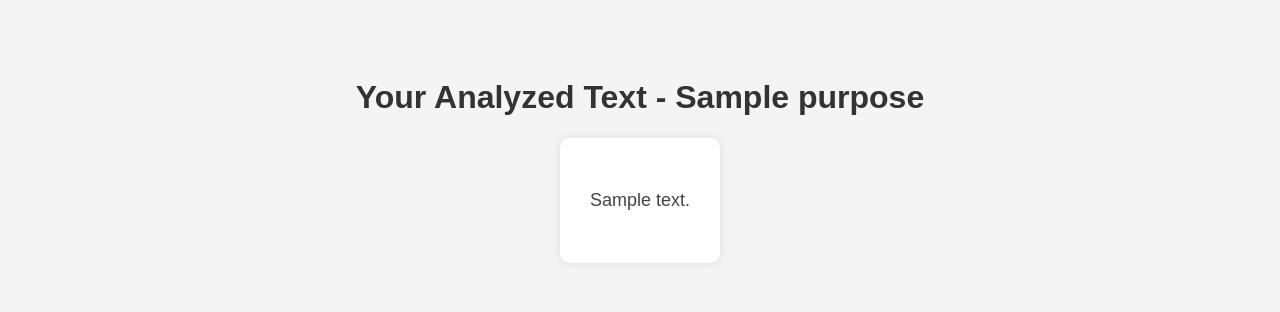
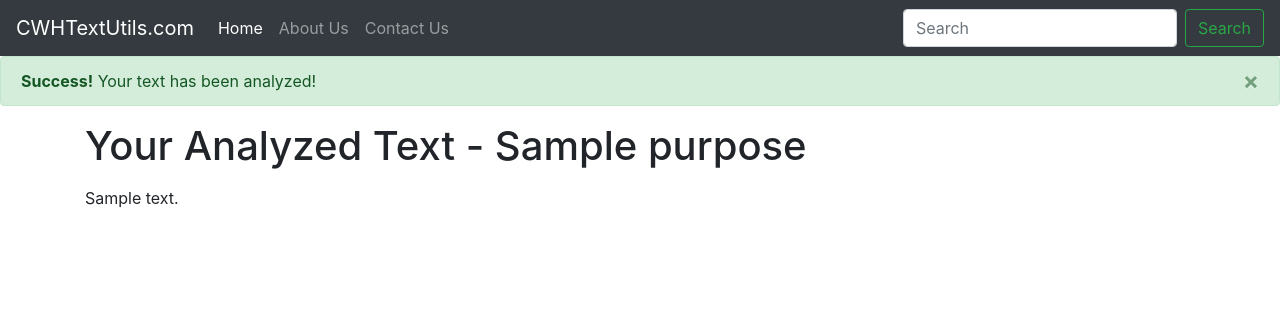
Before and after one commit to MASOOM-BIT/DjangoProjects, a Django app: template mysite/templates/Analyize.html in a window 1280 px wide. Shown: the top 312 px of the page. Run offline with Django 5.2, Linux system fonts and the light colour scheme; the template is opened without the code that fills it: most values are stand-ins (such as "Sample title", 1, 10 or a date in 2020); some libraries are stand-ins or nearby versions.

Commit message:
Refactor Analyze.html to use Bootstrap for improved layout and styling, and enhance user experience with a navigation bar and success alert.

```diff
--- a/mysite/templates/Analyize.html
+++ b/mysite/templates/Analyize.html
@@ -1,19 +1,64 @@
-<!DOCTYPE html>
+<!doctype html>
 <html lang="en">
-<head>
-    <meta charset="UTF-8">
-    <meta name="viewport" content="width=device-width, initial-scale=1.0">
-    <title>Analyze Page</title>
-</head>
-<body style="font-family: Arial, sans-serif; background-color: #f4f4f4; text-align: center; padding: 50px;">
+  <head>
+    <!-- Required meta tags -->
+    <meta charset="utf-8">
+    <meta name="viewport" content="width=device-width, initial-scale=1, shrink-to-fit=no">
 
-    <h1 style="color: #333;">Your Analyzed Text - {{ purpose }}</h1>
+    <!-- Bootstrap CSS -->
+    <link rel="stylesheet" href="https://stackpath.bootstrapcdn.com/bootstrap/4.2.1/css/bootstrap.min.css" integrity="sha384-GJzZqFGwb1QTTN6wy59ffF1BuGJpLSa9DkKMp0DgiMDm4iYMj70gZWKYbI706tWS" crossorigin="anonymous">
 
-    <div style="background: white; padding: 20px; border-radius: 10px; box-shadow: 0px 0px 10px rgba(0, 0, 0, 0.1); display: inline-block; max-width: 80%; margin: auto;">
-        <p style="font-size: 18px; color: #444; line-height: 1.6; padding: 10px;">
-            {{ analyzed_text }}
-        </p>
-    </div>
+    <title>CWH Text Utils</title>
+  </head>
+  <body>
+<nav class="navbar navbar-expand-lg navbar-dark bg-dark">
+  <a class="navbar-brand" href="#">CWHTextUtils.com</a>
+  <button class="navbar-toggler" type="button" data-toggle="collapse" data-target="#navbarNavDropdown" aria-controls="navbarNavDropdown" aria-expanded="false" aria-label="Toggle navigation">
+    <span class="navbar-toggler-icon"></span>
+  </button>
+  <div class="collapse navbar-collapse" id="navbarNavDropdown">
+    <ul class="navbar-nav">
+      <li class="nav-item active">
+        <a class="nav-link" href="/">Home <span class="sr-only">(current)</span></a>
+      </li>
+      <li class="nav-item">
+        <a class="nav-link" href="#">About Us</a>
+      </li>
+      <li class="nav-item">
+        <a class="nav-link" href="#">Contact Us</a>
+      </li>
 
-</body>
+    </ul>
+  </div>
+  <form class="form-inline">
+    <input class="form-control mr-sm-2" type="search" placeholder="Search" aria-label="Search">
+    <button class="btn btn-outline-success my-2 my-sm-0" type="submit">Search</button>
+  </form>
+</nav>
+
+
+<div class="alert alert-success alert-dismissible fade show" role="alert">
+  <strong>Success!</strong> Your text has been analyzed!
+  <button type="button" class="close" data-dismiss="alert" aria-label="Close">
+    <span aria-hidden="true">×</span>
+  </button>
+</div>
+
+
+<div class="container">
+
+<h1>Your Analyzed Text - {{ purpose }}</h1>
+<p>
+  <p>{{ analyzed_text }}</p>
+
+</p>
+</div>
+
+
+    <!-- Optional JavaScript -->
+    <!-- jQuery first, then Popper.js, then Bootstrap JS -->
+    <script src="https://code.jquery.com/jquery-3.3.1.slim.min.js" integrity="sha384-q8i/X+965DzO0rT7abK41JStQIAqVgRVzpbzo5smXKp4YfRvH+8abtTE1Pi6jizo" crossorigin="anonymous"></script>
+    <script src="https://cdnjs.cloudflare.com/ajax/libs/popper.js/1.14.6/umd/popper.min.js" integrity="sha384-wHAiFfRlMFy6i5SRaxvfOCifBUQy1xHdJ/yoi7FRNXMRBu5WHdZYu1hA6ZOblgut" crossorigin="anonymous"></script>
+    <script src="https://stackpath.bootstrapcdn.com/bootstrap/4.2.1/js/bootstrap.min.js" integrity="sha384-B0UglyR+jN6CkvvICOB2joaf5I4l3gm9GU6Hc1og6Ls7i6U/mkkaduKaBhlAXv9k" crossorigin="anonymous"></script>
+  </body>
 </html>
```
